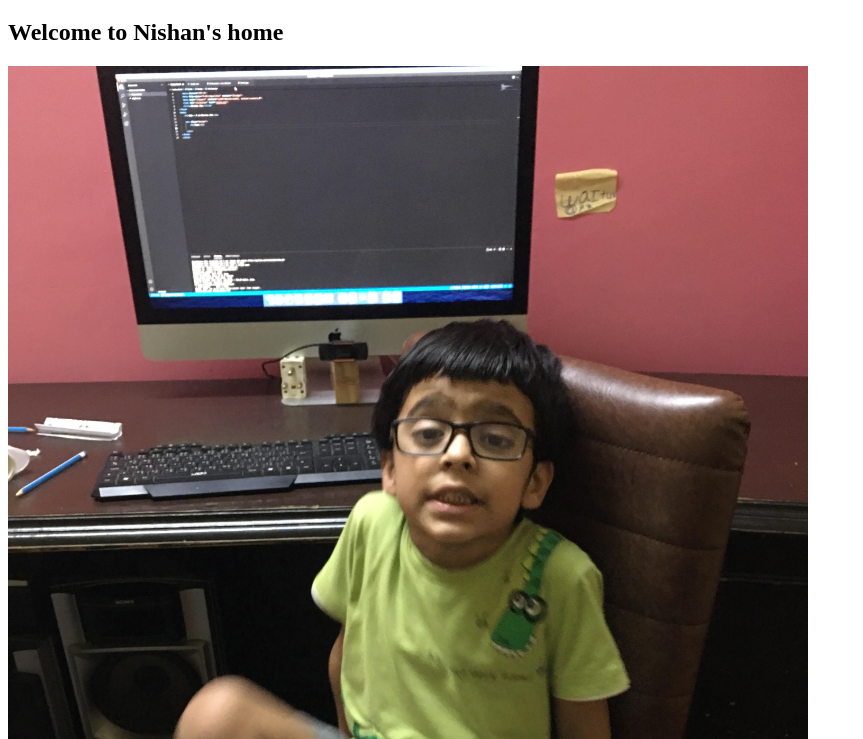
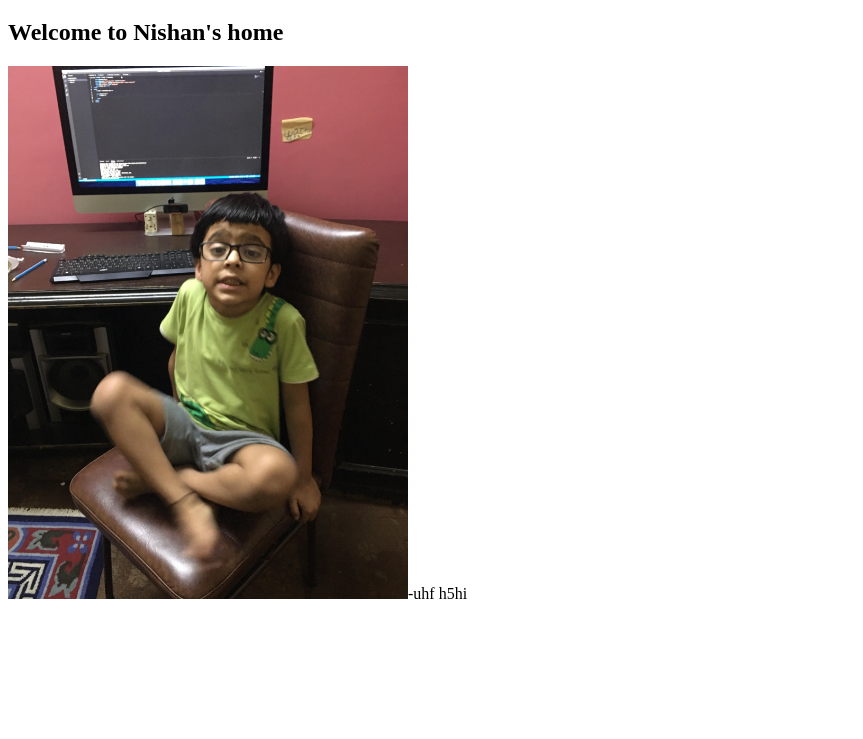
Before and after one commit to nishanjha/ohm, a plain HTML site: page index.html in a window 1280 px wide. Shown: the part 61-800 px from the top of the page, without its empty margins (0-863 px from the left). Drawn offline with Linux system fonts and the light colour scheme.

Commit message:
image size 400

```diff
--- a/index.html
+++ b/index.html
@@ -9,7 +9,7 @@
 <body>
     <h1>Ohm Ganeshaya Namah:</h1>
     <h2>Welcome to Nishan's home</h2>
-    <img src="./img/nishan-comp.jpeg" alt="" width="800px">
+    <img src="./img/nishan-comp.jpeg" alt="" width="400px">-uhf
+h5hi
 </body>
-</html>-uhf
-h5hi       ,ghfjug,jgj
+</html>
```
Also changed, not shown: about.html (+1 -1 lines).
